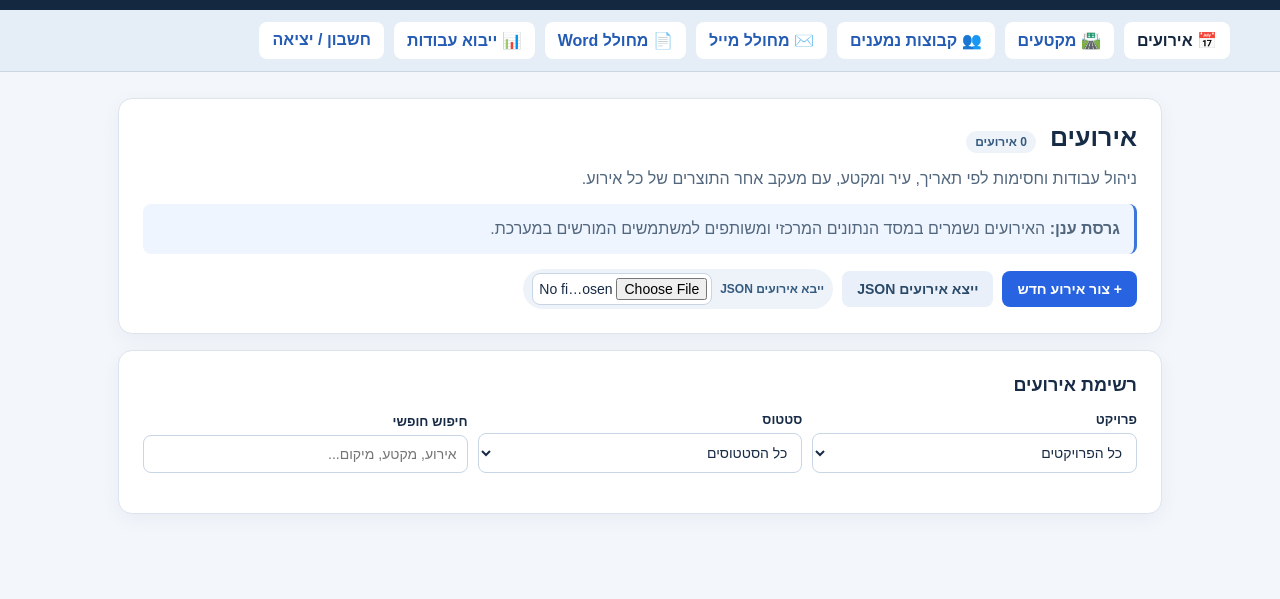
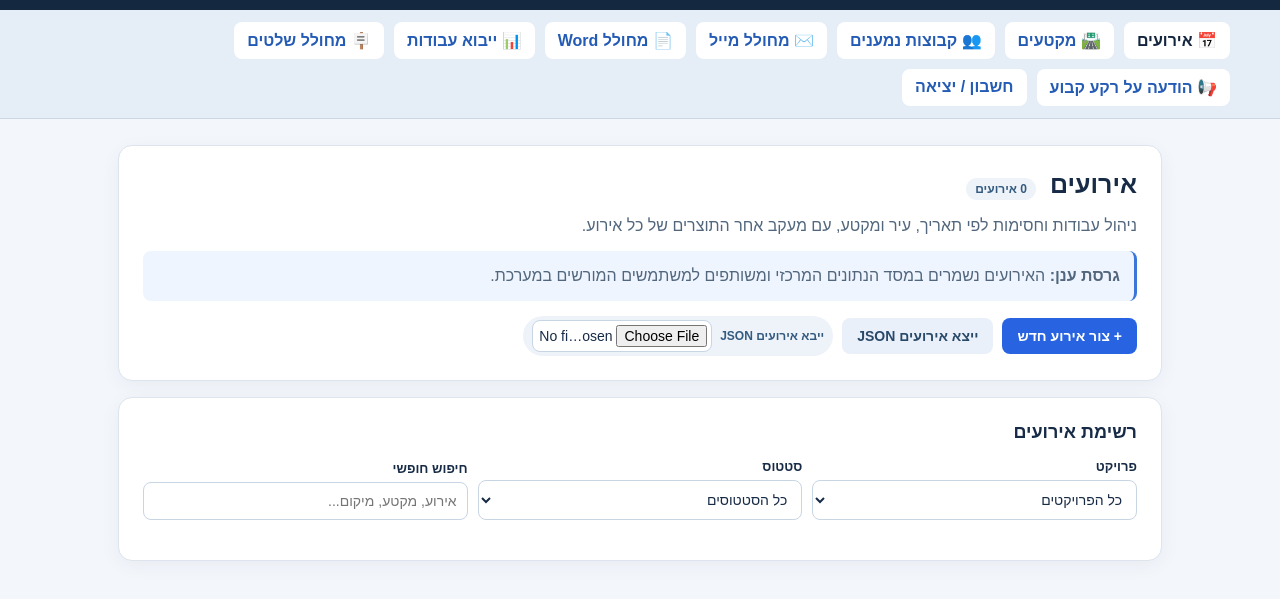
Before and after one commit to ofshalev/EliaCoPilot, a website: page events.html in a window 1280 px wide. Shown: the part 107-706 px from the top of the page. Drawn offline with Linux system fonts and the light colour scheme; no server answers.

Commit message:
Enable authenticated signage and notice tools

```diff
--- a/events.html
+++ b/events.html
@@ -256,7 +256,7 @@ button.alt{background:#eaf0fa;color:#294968}button.danger{background:#fff1f1;col
 </head>
 <body>
 <header><div><strong>Elia CoPilot</strong><p>ניהול אירועי עבודות תחבורה ציבורית</p></div><div class="elia-weeks" aria-label="שבוע הבא והשבוע הנוכחי"><button type="button" class="elia-week-block" id="selectNextWeek" aria-pressed="true" title="הצג אירועי השבוע הבא"><span class="elia-week-label">שבוע הבא</span><span class="elia-week-next" id="eliaNextWeek">–</span></button><button type="button" class="elia-week-block elia-week-block-current" id="selectCurrentWeek" aria-pressed="false" title="הצג אירועי השבוע הנוכחי"><span class="elia-week-label">שבוע נוכחי</span><span class="elia-week-current" id="eliaCurrentWeek">–</span></button></div></header>
-<nav aria-label="כלי Elia CoPilot"><a href="/events.html" aria-current="page">📅 אירועים</a><a href="/segments.html">🛣️ מקטעים</a><a href="/contacts.html">👥 קבוצות נמענים</a><a href="/mail-generator.html">✉️ מחולל מייל</a><a href="/word-generator.html">📄 מחולל Word</a><a href="/work-importer.html">📊 ייבוא עבודות</a><a href="/account">חשבון / יציאה</a></nav>
+<nav aria-label="כלי Elia CoPilot"><a href="/events.html" aria-current="page">📅 אירועים</a><a href="/segments.html">🛣️ מקטעים</a><a href="/contacts.html">👥 קבוצות נמענים</a><a href="/mail-generator.html">✉️ מחולל מייל</a><a href="/word-generator.html">📄 מחולל Word</a><a href="/work-importer.html">📊 ייבוא עבודות</a><a href="/sign-generator.html">🪧 מחולל שלטים</a><a href="/notice-template.html">📢 הודעה על רקע קבוע</a><a href="/account">חשבון / יציאה</a></nav>
 <main>
 <section class="card">
  <h1>אירועים <span id="totalEvents" class="pill">0 אירועים</span></h1>
```
